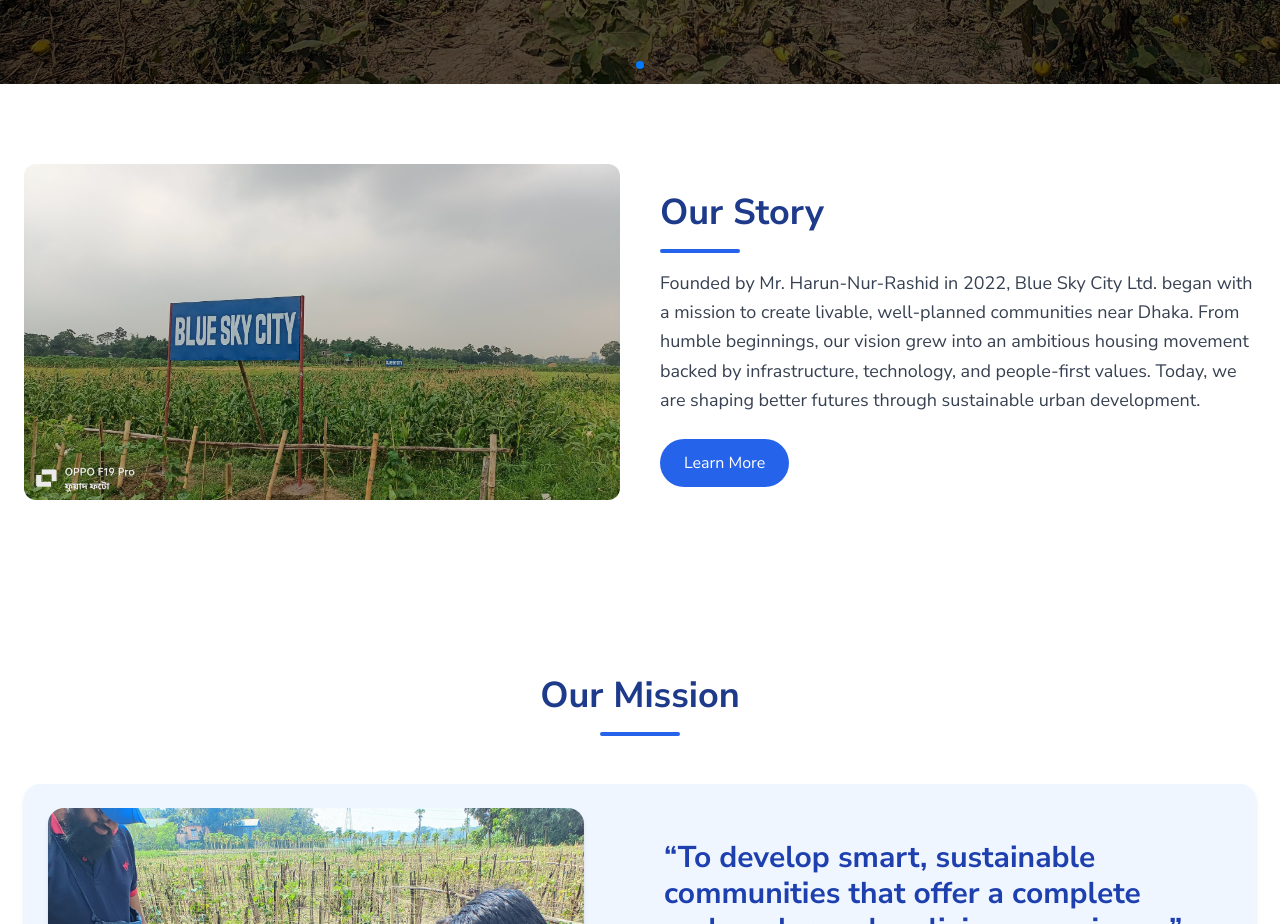
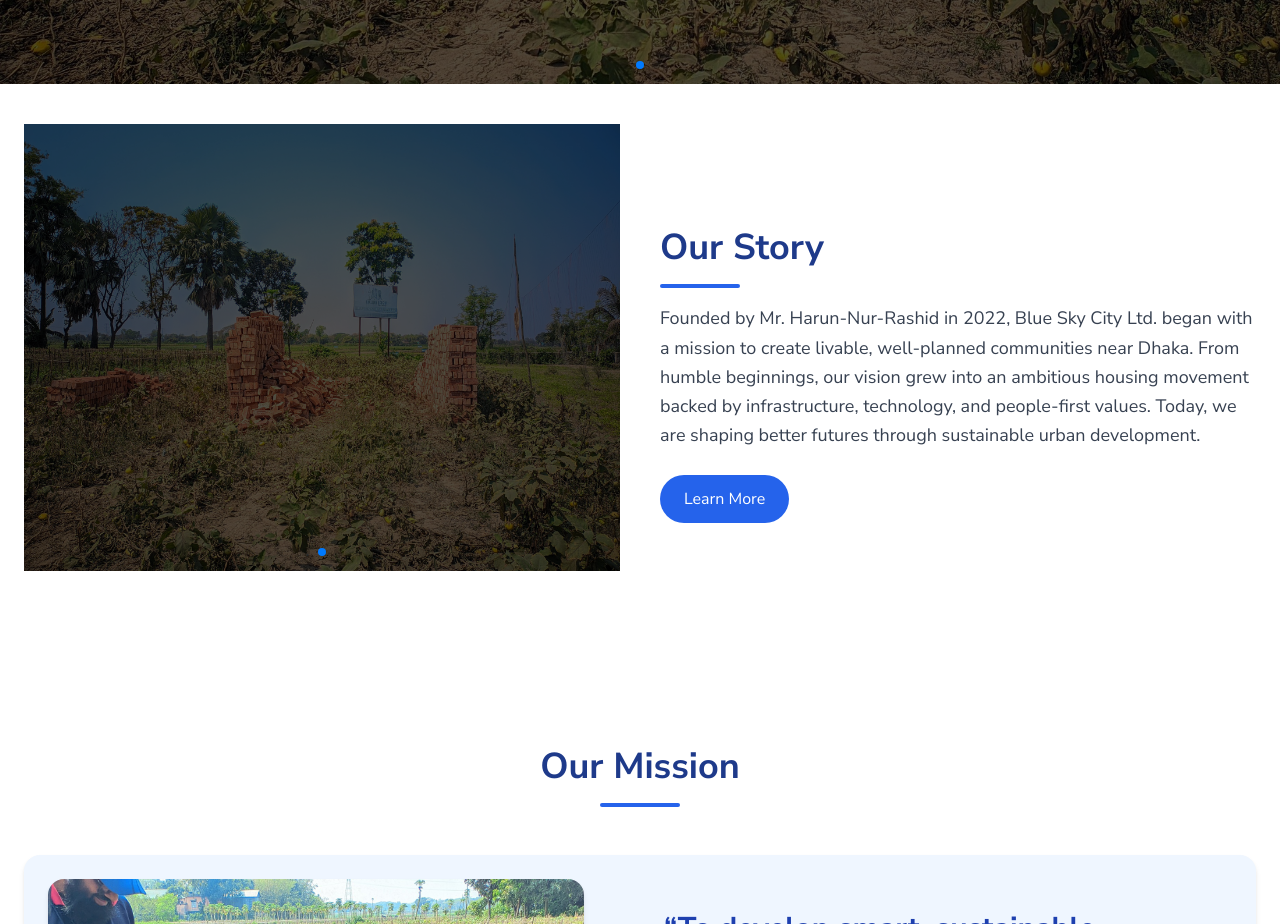
Before and after one commit to sabbir1257/blue_sky_font_end, a Next.js app: page /about in a window 1280 px wide. Shown: the part 900-1824 px from the top of the page. Built offline with nearby package versions, Linux system fonts and the light colour scheme.

Commit message:
our business page image add effect

```diff
--- a/src/components/pages/home/OurBusiness.tsx
+++ b/src/components/pages/home/OurBusiness.tsx
@@ -48,7 +48,7 @@ const OurBusiness = () => {
             <img
               src={biz.image}
               alt={biz.title}
-              className="w-full md:w-1/2 h-82 object-cover rounded-lg shadow"
+  className="w-full md:w-1/2 h-82 object-cover rounded-lg shadow transform transition duration-500 hover:scale-105"
             />
             <div className="md:w-1/2">
               <h3 className="text-2xl font-semibold text-blue-800">{biz.title}</h3>
--- a/src/pages/about/index.tsx
+++ b/src/pages/about/index.tsx
@@ -8,13 +8,13 @@ import HeroSlider from '@/components/shared/HeroSlider';
 
 const heroSlides = [
   {
-    image: "/images/landing.jpg",
+    image: '/images/landing.jpg',
   },
   {
-    image: "/images/landing.jpg",
+    image: '/images/landing.jpg',
   },
   {
-    image: "/images/landing.jpg",
+    image: '/images/landing.jpg',
   },
 ];
 
@@ -24,20 +24,18 @@ const AboutUs: FC = () => {
       {/* <EveryPageHeroSection title="ABOUT US" imageUrl="/images/land3.jpg" /> */}
       {/* <Slider slides={slideData}/> */}
       <HeroSlider
-      slides={heroSlides}
-      heightClass="h-[70vh] md:h-[80vh] lg:h-[100vh]"
-      widthClass="w-full"
-    />
+        slides={heroSlides}
+        heightClass="h-[70vh] md:h-[80vh] lg:h-[100vh]"
+        widthClass="w-full"
+      />
       <main className="bg-white text-gray-800">
         {/* Short History */}
         <section className="py-20 px-6 max-w-7xl mx-auto grid md:grid-cols-2 gap-10 items-center">
           <div>
-            <Image
-              src="/images/land3.jpg"
-              alt="Company History"
-              width={600}
-              height={400}
-              className="rounded-xl"
+            <HeroSlider
+              slides={heroSlides}
+              heightClass="h-full"
+              widthClass="w-full"
             />
           </div>
           <div>
```
